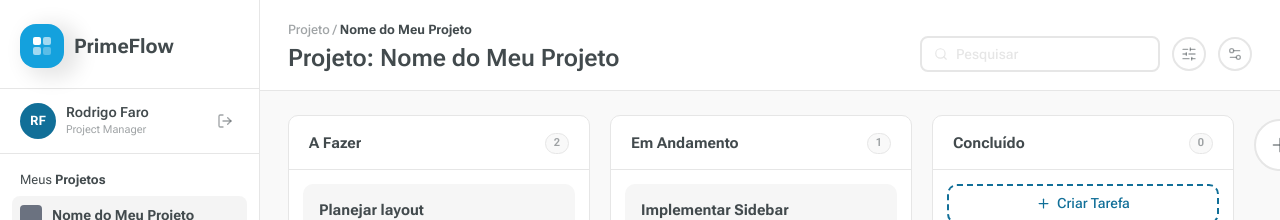
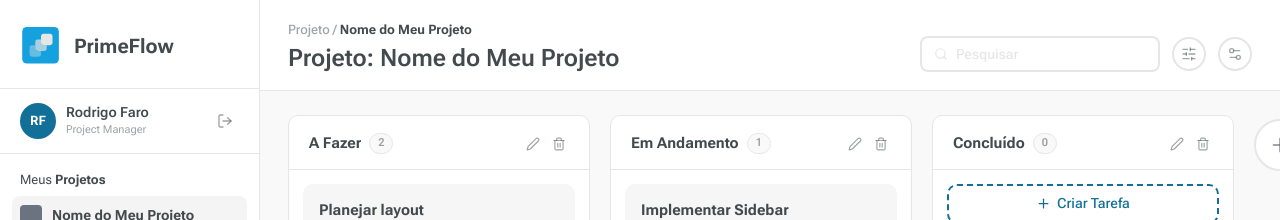
Before and after one commit to L30Gt/PrimeFlow, a React (Create React App) app: page / in a window 1280 px wide. Shown: the top 220 px of the page. Built offline with nearby package versions, Linux system fonts and the light colour scheme.

Commit message:
edicao de colunas, validacao de dados ao criar tarefas

```diff
--- a/src/components/Board.jsx
+++ b/src/components/Board.jsx
@@ -2,7 +2,7 @@ import React, { useState, useEffect } from 'react';
 import { Plus } from 'lucide-react';
 import TaskColumn from './TaskColumn';
 import TaskModal from './TaskModal';
-import { getColumnsData, saveTask, deleteTask, createColumn } from '../services/apiFake';
+import { getColumnsData, saveTask, deleteTask, createColumn, updateColumn, deleteColumn } from '../services/apiFake';
 
 const Board = ({ currentProjectId }) => {
   const [columnsData, setColumnsData] = useState([]);
@@ -51,6 +51,21 @@ const Board = ({ currentProjectId }) => {
     }
   };
 
+  const handleEditColumn = (colId, currentTitle) => {
+    const title = window.prompt('Renomear coluna:', currentTitle);
+    if (title && title.trim() && title !== currentTitle) {
+      updateColumn(colId, title.trim());
+      loadData();
+    }
+  };
+
+  const handleDeleteColumn = (colId) => {
+    if (window.confirm('Tem certeza que deseja excluir esta coluna? Todas as tarefas nela serão apagadas.')) {
+      deleteColumn(colId);
+      loadData();
+    }
+  };
+
   return (
     <div className="flex-1 overflow-auto bg-prime-board-bg px-7 py-6">
       <div className="flex gap-5 items-start min-h-full">
@@ -62,6 +77,8 @@ const Board = ({ currentProjectId }) => {
             tasks={col.tasks}
             onCardClick={handleCardClick}
             onAddClick={() => handleAddCard(col.id)}
+            onEditColumn={() => handleEditColumn(col.id, col.title)}
+            onDeleteColumn={() => handleDeleteColumn(col.id)}
           />
         ))}
 
--- a/src/components/Sidebar.jsx
+++ b/src/components/Sidebar.jsx
@@ -17,12 +17,12 @@ const Sidebar = ({ projects = [], currentProjectId, onSelectProject }) => {
   return (
     <aside className="w-sidebar min-h-screen bg-prime-white border-r border-prime-branco-bord flex flex-col shrink-0 sticky top-0 h-screen">
       <div className="flex items-center gap-2.5 px-5 pt-6 pb-5 border-b border-prime-branco-bord">
-        <div className="w-11 h-11 rounded-logo bg-prime-azul-logo shadow-[10px_5px_20px_5px_rgba(0,0,0,0.10)] shrink-0 grid place-items-center">
-          <svg viewBox="0 0 24 24" fill="none" xmlns="http://www.w3.org/2000/svg" className="w-6 h-6 text-white">
-            <rect x="3" y="3" width="8" height="8" rx="2" fill="white"/>
-            <rect x="13" y="3" width="8" height="8" rx="2" fill="white" fillOpacity=".6"/>
-            <rect x="3" y="13" width="8" height="8" rx="2" fill="white" fillOpacity=".6"/>
-            <rect x="13" y="13" width="8" height="8" rx="2" fill="white" fillOpacity=".3"/>
+        <div className="w-11 h-11 shrink-0 grid place-items-center">
+          <svg width="44" height="44" viewBox="0 0 300 300" fill="none" xmlns="http://www.w3.org/2000/svg">
+            <rect x="15" y="20" width="250" height="250" rx="32" fill="#14A1DD"/>
+            <path d="M206 66H159C150.348 66 143.333 73.0142 143.333 81.6667V128.667C143.333 137.319 150.348 144.333 159 144.333H206C214.652 144.333 221.667 137.319 221.667 128.667V81.6667C221.667 73.0142 214.652 66 206 66Z" fill="#E6E6E6"/>
+            <path opacity="0.7" d="M143.333 105.167H135.5C120.726 105.167 113.347 105.167 108.757 109.757C104.167 114.347 104.167 121.726 104.167 136.5V152.167C104.167 166.94 104.167 174.319 108.757 178.91C113.347 183.5 120.726 183.5 135.5 183.5H151.167C165.94 183.5 173.319 183.5 177.91 178.91C182.5 174.319 182.5 166.94 182.5 152.167V144.333H174.667C159.893 144.333 152.514 144.333 147.924 139.743C143.333 135.153 143.333 127.774 143.333 113V105.167Z" fill="#E6E6E6"/>
+            <path opacity="0.4" d="M104.167 144.333V152.167C104.167 166.94 104.167 174.319 108.757 178.91C113.347 183.5 120.726 183.5 135.5 183.5H143.333V191.333C143.333 206.107 143.333 213.486 138.743 218.076C134.153 222.667 126.774 222.667 112 222.667H96.3333C81.5597 222.667 74.1807 222.667 69.5903 218.076C65 213.486 65 206.107 65 191.333V175.667C65 160.893 65 153.514 69.5903 148.924C74.1807 144.333 81.5597 144.333 96.3333 144.333H104.167Z" fill="#E6E6E6"/>
           </svg>
         </div>
         <span className="text-[20px] font-bold text-prime-preto">PrimeFlow</span>
--- a/src/components/TaskColumn.jsx
+++ b/src/components/TaskColumn.jsx
@@ -1,15 +1,25 @@
 import React from 'react';
-import { Plus } from 'lucide-react';
+import { Plus, Edit2, Trash2 } from 'lucide-react';
 import TaskCard from './TaskCard';
 
-const TaskColumn = ({ title, count, tasks, onCardClick, onAddClick }) => {
+const TaskColumn = ({ title, count, tasks, onCardClick, onAddClick, onEditColumn, onDeleteColumn }) => {
   return (
     <div className="bg-prime-white border border-prime-branco-bord rounded-col w-[302px] shrink-0 flex flex-col overflow-hidden">
       <div className="px-5 pt-4 pb-3.5 border-b border-prime-branco-bord text-[15px] font-bold text-prime-preto flex items-center justify-between">
-        {title}
-        <span className="text-[11px] font-semibold bg-prime-board-bg border border-prime-branco-bord rounded-full px-2 py-[1px] text-prime-preto-50">
-          {count}
-        </span>
+        <div className="flex items-center gap-2 max-w-[80%]">
+          <span className="truncate" title={title}>{title}</span>
+          <span className="text-[11px] font-semibold bg-prime-board-bg border border-prime-branco-bord rounded-full px-2 py-[1px] text-prime-preto-50 shrink-0">
+            {count}
+          </span>
+        </div>
+        <div className="flex items-center gap-1.5 shrink-0">
+          <button onClick={onEditColumn} className="w-[20px] h-[20px] rounded-sm bg-transparent border-none cursor-pointer grid place-items-center text-prime-preto-50 hover:text-prime-azul hover:bg-prime-azul-25 transition-colors" title="Renomear Coluna">
+            <Edit2 className="w-3.5 h-3.5" />
+          </button>
+          <button onClick={onDeleteColumn} className="w-[20px] h-[20px] rounded-sm bg-transparent border-none cursor-pointer grid place-items-center text-prime-preto-50 hover:text-[#a00] hover:bg-[#ffe5e5] transition-colors" title="Excluir Coluna">
+            <Trash2 className="w-3.5 h-3.5" />
+          </button>
+        </div>
       </div>
 
       <div className="p-3.5 flex flex-col gap-3 overflow-y-auto max-h-[calc(100vh-200px)]">
--- a/src/components/TaskModal.jsx
+++ b/src/components/TaskModal.jsx
@@ -188,7 +188,29 @@ const TaskModal = ({ isOpen, onClose, task, onSave, onDelete }) => {
               </button>
             )}
           </div>
-          <button onClick={() => onSave(formData)} className="bg-prime-azul text-white border-none rounded-btn h-10 px-9 font-sans text-[15px] font-semibold cursor-pointer transition-colors hover:bg-[#0d5878]">
+          <button
+            onClick={() => {
+              const today = new Date().toISOString().split('T')[0];
+              if (!formData.title || !formData.startDate || !formData.endDate || !formData.priority || !formData.assignees || formData.assignees.length === 0) {
+                alert('Verifique os campos obrigatórios: Título, Início, Prazo, Prioridade e pelo menos um colaborador.');
+                return;
+              }
+              if (formData.startDate < today) {
+                alert('A data de início não pode ser anterior ao dia de hoje.');
+                return;
+              }
+              if (formData.endDate < today) {
+                alert('A data final não pode ser anterior ao dia de hoje.');
+                return;
+              }
+              if (formData.endDate < formData.startDate) {
+                alert('A data final não pode ser anterior à data de início.');
+                return;
+              }
+              onSave(formData);
+            }}
+            className="bg-prime-azul text-white border-none rounded-btn h-10 px-9 font-sans text-[15px] font-semibold cursor-pointer transition-colors hover:bg-[#0d5878]"
+          >
             {formData.id ? 'Salvar Tarefa' : 'Criar Tarefa'}
           </button>
         </div>
--- a/src/services/apiFake.js
+++ b/src/services/apiFake.js
@@ -54,9 +54,17 @@ export const saveTask = (task) => {
     tasks = tasks.map(t => t.id === task.id ? task : t);
   } else {
     // Create new
+    // Formato sugerido: 3 Letras, traço, 4 números aleatórios (Ex: TSK-0123)
+    const randomLetters = String.fromCharCode(
+      65 + Math.floor(Math.random() * 26),
+      65 + Math.floor(Math.random() * 26),
+      65 + Math.floor(Math.random() * 26)
+    );
+    const randomNumbers = Math.floor(Math.random() * 10000).toString().padStart(4, '0');
+
     const newTask = {
       ...task,
-      id: `t-${Math.floor(Math.random() * 10000)}`,
+      id: `${randomLetters}-${randomNumbers}`,
       createdAt: new Date().toISOString()
     };
     tasks.push(newTask);
@@ -94,3 +102,19 @@ export const createColumn = (title, projectId) => {
   saveToStorage();
   return newCol;
 };
+
+export const updateColumn = (columnId, newTitle) => {
+  columns = columns.map(c => c.id === columnId ? { ...c, title: newTitle } : c);
+  saveToStorage();
+};
+
+export const deleteColumn = (columnId) => {
+  const col = columns.find(c => c.id === columnId);
+  if (col) {
+    // Delete all tasks inside this column
+    tasks = tasks.filter(t => !col.taskIds.includes(t.id));
+    // Remove the column
+    columns = columns.filter(c => c.id !== columnId);
+    saveToStorage();
+  }
+};
```
